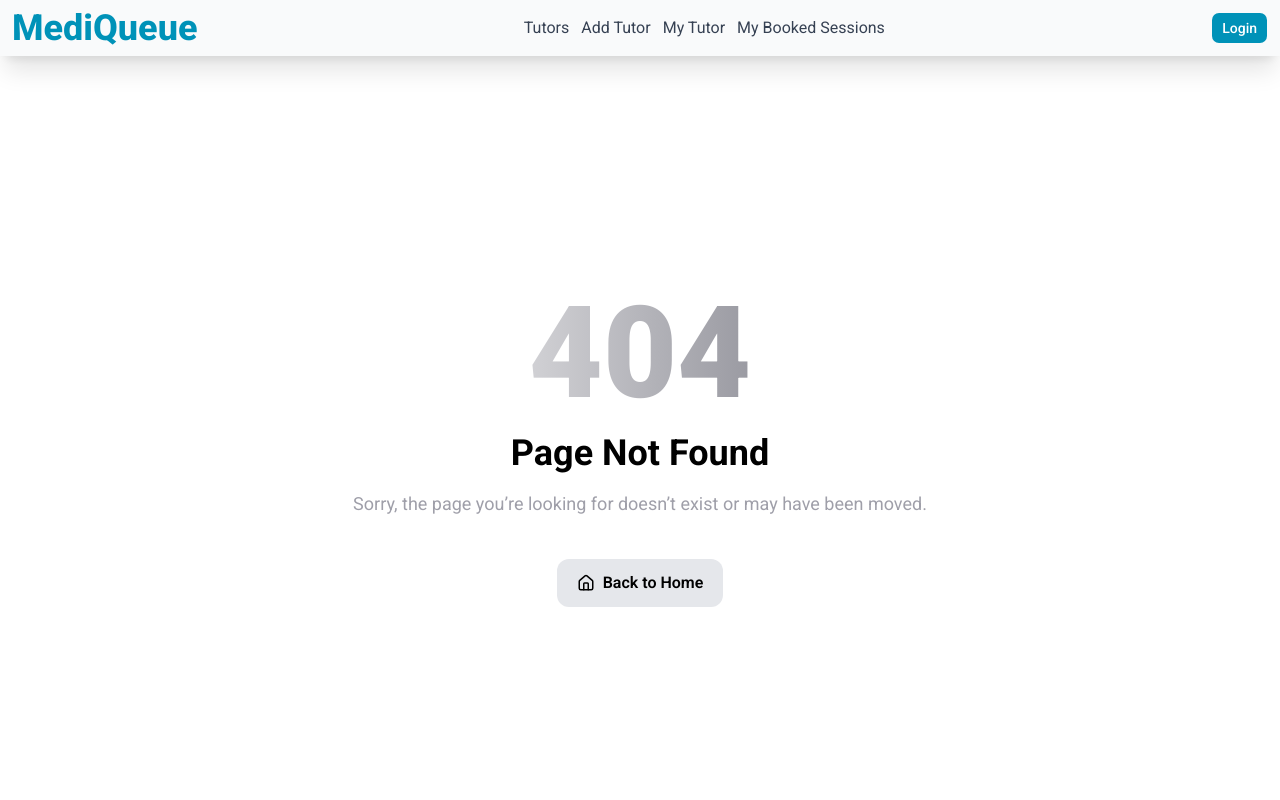
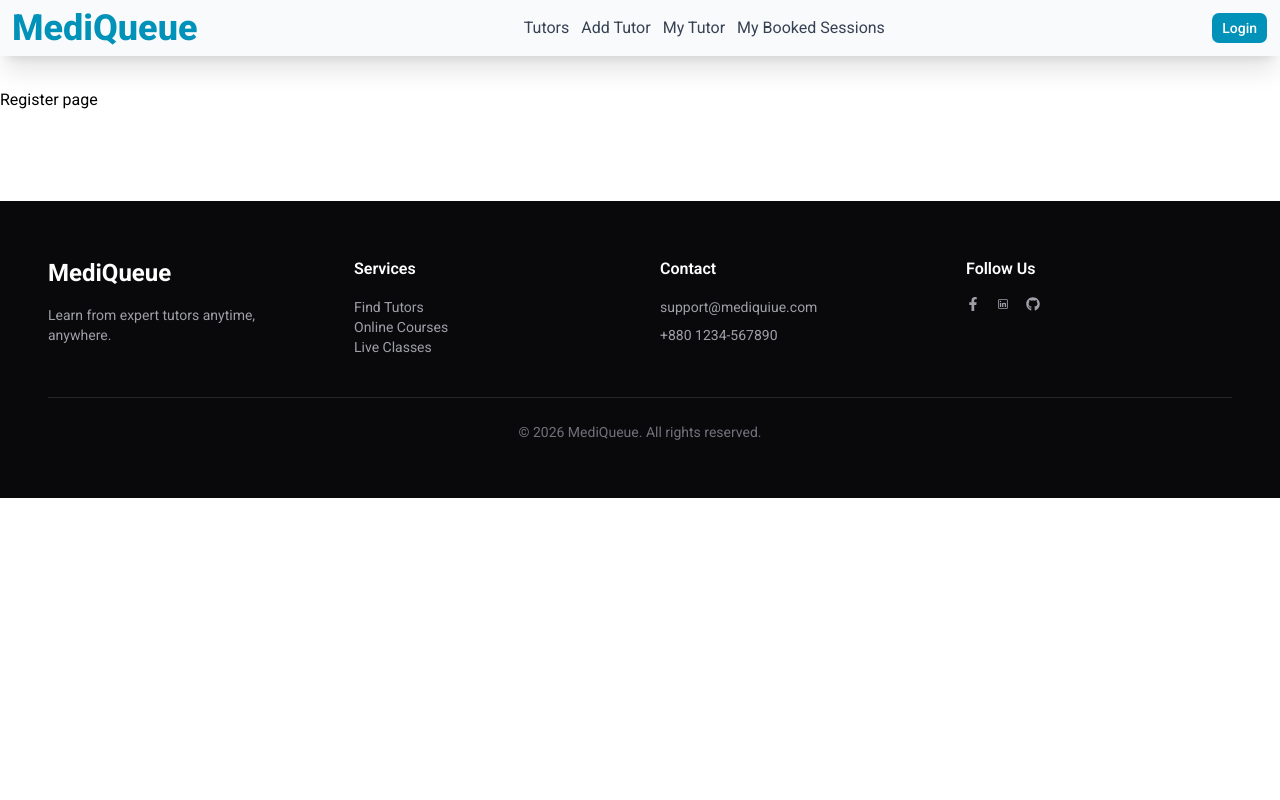
Before and after one commit to nasrullah-sheikh-noman/Mediqueue_TS, a Next.js app: page /register in a window 1280 px wide. Before the commit this address had no page. Shown: the top 800 px of the page. Built offline with nearby package versions, Linux system fonts and the light colour scheme.

Commit message:
login and register route added

```diff
--- /dev/null
+++ b/src/app/(auth)/login/page.tsx
@@ -0,0 +1,11 @@
+
+
+const LoginPage = () => {
+  return (
+    <div className="my-22">
+      Login page
+    </div>
+  );
+};
+
+export default LoginPage;
--- /dev/null
+++ b/src/app/(auth)/register/page.tsx
@@ -0,0 +1,11 @@
+
+
+const RegisterPage = () => {
+  return (
+    <div className="my-22">
+      Register page
+    </div>
+  );
+};
+
+export default RegisterPage;
```
